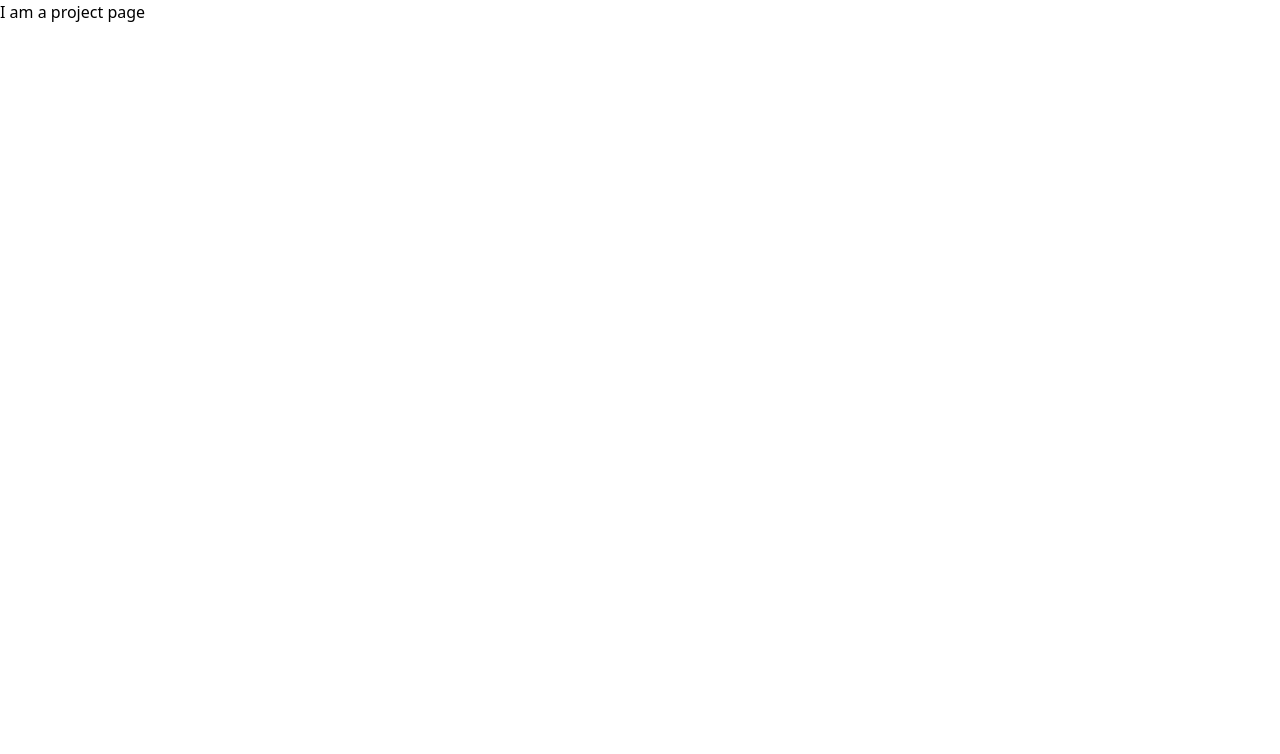
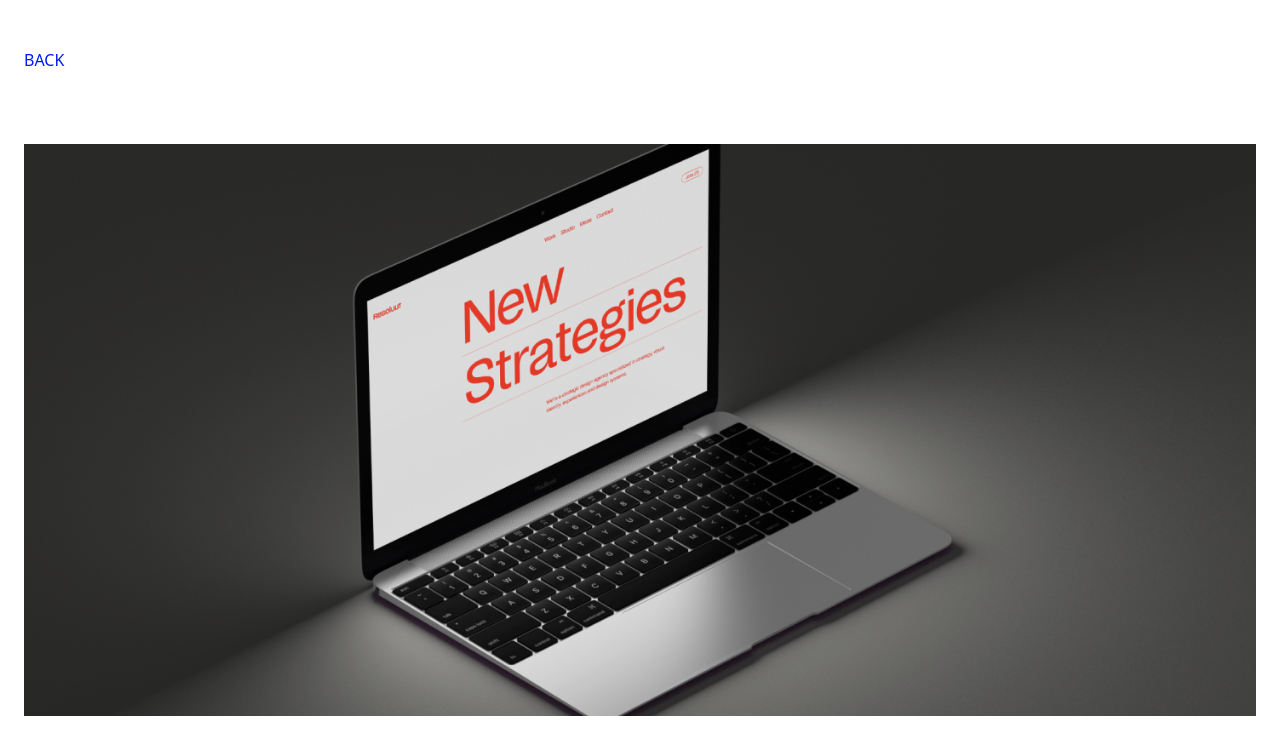
Before and after one commit to EmileKost/portfolio, a Next.js app in the folder frontend/: page /projects/1 in a window 1280 px wide. Shown: the top 754 px of the page. Built offline with nearby package versions, Linux system fonts and the light colour scheme.

Commit message:
feat: wip detail hero

```diff
--- a/frontend/app/projects/[id]/page.tsx
+++ b/frontend/app/projects/[id]/page.tsx
@@ -1,7 +1,11 @@
+import { ProjectHero } from "@/components/ProjectHero";
+
 export default function Page() {
 	return (
-		<div>
-			<h1>I am a project page</h1>
-		</div>
+		<>
+			<ProjectHero />
+		</>
 	);
 }
+
+// This page we want to make this a server component for fetching files
--- /dev/null
+++ b/frontend/components/ProjectHero.tsx
@@ -0,0 +1,25 @@
+"use client";
+
+import { motion } from "framer-motion";
+import { useRouter } from "next/navigation";
+
+export const ProjectHero = () => {
+	const router = useRouter();
+
+	return (
+		<div className="h-screen w-full px-2 md:px-6 pt-18 md:pt-36 relative">
+			<button
+				className="absolute top-12 left-2 md:left-6 cursor-pointer text-blue-primary"
+				onClick={() => router.back()}>
+				BACK
+			</button>
+			<motion.div className="w-full height-[680px]">
+				<img
+					src="/images/detail-hero-placeholder.png"
+					alt=""
+					className="w-full object-cover"
+				/>
+			</motion.div>
+		</div>
+	);
+};
```
Also changed, not shown: frontend/public/images/detail-hero-placeholder.png (added).
